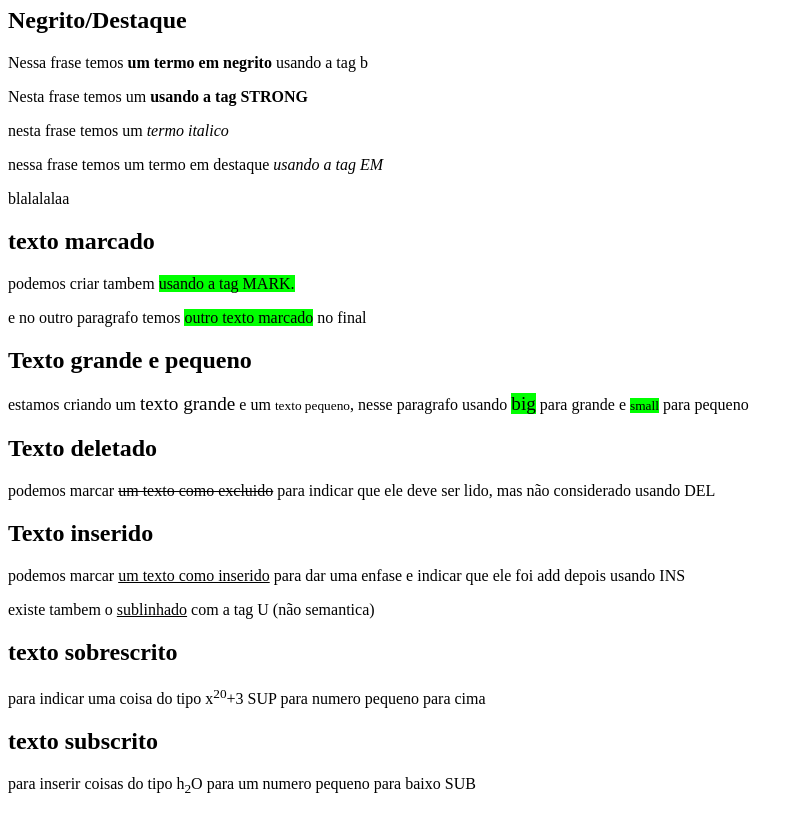
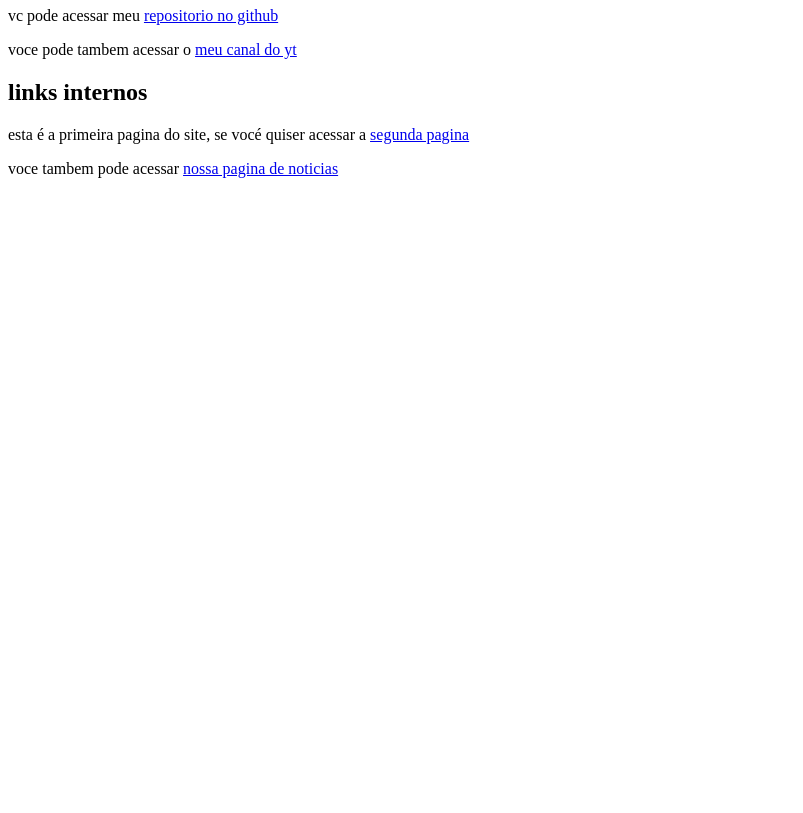
Before and after one commit to stevanraiff/study, a plain HTML site: page index.html in a window 1280 px wide. Shown: the part 73-886 px from the top of the page, without its empty margins (0-803 px from the left). After the commit the page ends 800 px from the top, so only its background shows below. Drawn offline with Linux system fonts and the light colour scheme.

Commit message:
Add files via upload

```diff
--- a/index.html
+++ b/index.html
@@ -3,36 +3,17 @@
 <head>
     <meta charset="UTF-8">
     <meta name="viewport" content="width=device-width, initial-scale=1.0">
-    <title>Formatações de texto</title>
-    <style>
-        mark {background-color: lime;
+    <title>trabalhando com links</title>
 
-        }
-    </style>
 </head>
 <body>
-    <h1>Principais Formatações</h1>
-    <h2>Negrito/Destaque</h2>
-    <p>Nessa frase temos <b>um termo em negrito</b> usando a tag b</p>
-    <p>Nesta frase temos um <strong>usando a tag STRONG</strong></p>
-    <p>nesta frase temos um <i>termo italico</i></p>
-    <p>nessa frase temos um termo em destaque <em>usando a tag EM</em> </p>
-    <p>blalalalaa</p>
-    <h2>texto marcado</h2>
-    <p>podemos criar tambem <mark
-    um texto marcado</mark> usando a tag MARK.</p>
-    <p>e no outro paragrafo temos <mark>outro texto marcado</mark> no final</p>
-    <h2>Texto grande e pequeno</h2>
-<p>estamos criando um <big>texto grande</big> e um <small>texto pequeno</small>, nesse paragrafo usando <big><mark>big</mark></big> para grande e <small><mark>small</mark></small> para pequeno</p>
-<h2>Texto deletado</h2>
-<p>podemos marcar <del>um texto como excluido</del> para indicar que ele deve ser lido, mas não considerado usando DEL</p>
-<h2>Texto inserido</h2>
-<p>podemos marcar <ins>um texto como inserido</ins> para dar uma enfase e indicar que ele foi add depois usando INS</p>
-<p>existe tambem o <u>sublinhado</u> com a tag U (não semantica)</p>
-<h2>texto sobrescrito</h2>
-<p>para indicar uma coisa do tipo x<sup>20</sup>+3 SUP para numero pequeno para cima</p>
-<h2>texto subscrito</h2>
-<p>para inserir coisas do tipo h<sub>2</sub>O para um numero pequeno para baixo SUB</p>
+    <h1>acessando links externos</h1>
+    <p>vc pode acessar meu <a href="https://www.fortnite.com/?lang=pt-BR" target="_blank" rel="external">repositorio no github</a></p>
+    <p>voce pode tambem acessar o <a href="https://www.fortnite.com/?lang=pt-BR" target="_blank" rel="external">meu canal do yt</a></p>
+    <h2>links internos</h2>
+    <p>esta é a primeira pagina do site, se vocé quiser acessar a <a href="pag002.html" rel="next">segunda pagina</a></p>
+    <p>voce tambem pode acessar <a href="notiicoas/pag003.html" rel="next">nossa pagina de noticias</a>
+    </p>
 
 </body>
 </html>
```
Also changed, not shown: pag002.html (added, +15 -0 lines).
